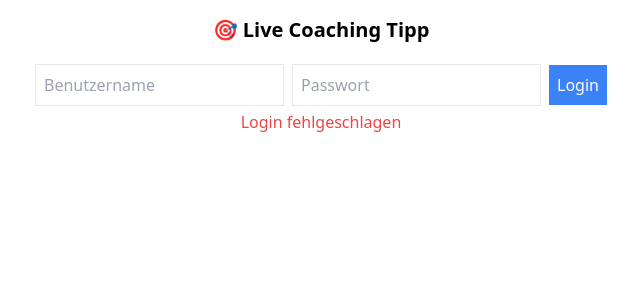
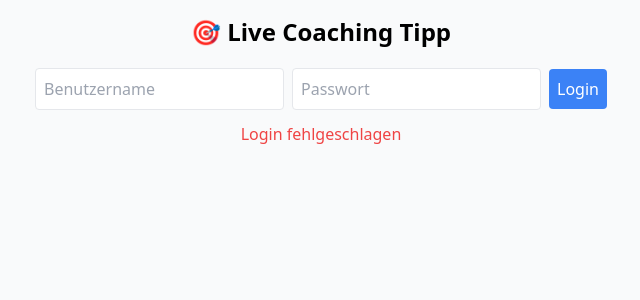
Before and after one commit to AiPhonic77/coaching-app, a React (Create React App) app: page / in a window 1280 px wide. Both pictures are taken after a click on the button "Login". Shown: the top 300 px of the page, without its empty margins (319-959 px from the left). Built offline with nearby package versions, Linux system fonts and the light colour scheme.

Commit message:
Update Coaching-Tipp-Logik

```diff
--- a/src/App.js
+++ b/src/App.js
@@ -15,7 +15,7 @@ export default function CoachingTips() {
     { user: 'agent2', pass: 'abcd' },
   ];
 
-  // ✅ Funktion: speichert Tipp per POST auf Netlify
+  // ✅ Neue Funktion: speichert Tipp per POST auf Netlify
   const saveTipToNetlify = async (tipp) => {
     try {
       await axios.post('/.netlify/functions/saveTip', { tipp });
@@ -25,26 +25,27 @@ export default function CoachingTips() {
     }
   };
 
-  // 🔁 Holt alle 3 Sekunden neue Tipps von n8n und speichert sie live
+  // ⏱ Holt regelmäßig neue Tipps von n8n und speichert sie live
   useEffect(() => {
     if (!loggedIn) return;
 
     const interval = setInterval(async () => {
       try {
         const res = await axios.get('https://aiphonic.app.n8n.cloud/webhook/coaching-tip');
-        const parsed = JSON.parse(res.data.message.content || '{}');
 
         const neuerTipp = {
-          tipp: parsed.tipp || 'Kein Tipp erhalten',
+          phase: res.data.phase || '',
+          stimmung: res.data.stimmung || '',
+          tipp: res.data.tipp || res.data.message?.content || '',
           timestamp: new Date().toISOString(),
           agent,
         };
 
         setData(neuerTipp);
         setError(null);
-        await saveTipToNetlify(parsed.tipp);
+
+        await saveTipToNetlify(neuerTipp);
       } catch (err) {
-        console.error(err);
         setError('Keine Verbindung zum Coaching-System.');
       }
     }, 3000);
@@ -52,9 +53,10 @@ export default function CoachingTips() {
     return () => clearInterval(interval);
   }, [loggedIn, agent]);
 
+  // 🧠 UI
   return (
-    <div className="p-4 text-center">
-      <h1 className="text-xl font-bold mb-4">🎯 Live Coaching Tipp</h1>
+    <div className="p-4 text-center min-h-screen bg-gray-50">
+      <h1 className="text-2xl font-bold mb-4">🎯 Live Coaching Tipp</h1>
 
       {!loggedIn && (
         <div>
@@ -63,14 +65,14 @@ export default function CoachingTips() {
             placeholder="Benutzername"
             value={username}
             onChange={(e) => setUsername(e.target.value)}
-            className="border p-2 m-1"
+            className="border p-2 m-1 rounded"
           />
           <input
             type="password"
             placeholder="Passwort"
             value={password}
             onChange={(e) => setPassword(e.target.value)}
-            className="border p-2 m-1"
+            className="border p-2 m-1 rounded"
           />
           <button
             onClick={() => {
@@ -82,24 +84,33 @@ export default function CoachingTips() {
                 setError('Login fehlgeschlagen');
               }
             }}
-            className="bg-blue-500 text-white p-2 m-1"
+            className="bg-blue-500 hover:bg-blue-600 text-white p-2 m-1 rounded"
           >
             Login
           </button>
-          {error && <p className="text-red-500">{error}</p>}
+          {error && <p className="text-red-500 mt-2">{error}</p>}
         </div>
       )}
 
       {loggedIn && data && (
-        <div className="bg-white shadow rounded p-4 mt-4 max-w-xl mx-auto">
-          <p className="text-gray-800 text-lg">{data.tipp}</p>
-          <p className="text-sm text-gray-400 mt-2">👤 Agent: {agent}</p>
-          <p className="text-sm text-gray-400">🕒 {data.timestamp}</p>
+        <div className="bg-white shadow-xl rounded-2xl p-6 mt-6 max-w-xl mx-auto text-left transition-all duration-300">
+          <p className="text-lg mb-2"><strong>📌 Phase:</strong> {data.phase || '–'}</p>
+          <p className="text-lg mb-2"><strong>🎭 Stimmung:</strong> {data.stimmung || '–'}</p>
+          <p className="text-lg mb-2"><strong>💡 Tipp:</strong> {data.tipp || '–'}</p>
+
+          <div className="text-sm text-gray-400 mt-4 flex justify-between">
+            <span>👤 Agent: {agent}</span>
+            <span>🕒 {data.timestamp}</span>
+          </div>
         </div>
       )}
 
       {loggedIn && !data && (
-        <p className="text-red-500 mt-4">Lade Coaching-Daten...</p>
+        <p className="text-gray-500 mt-4">Lade Coaching-Daten...</p>
+      )}
+
+      {loggedIn && error && (
+        <p className="text-red-500 mt-4">{error}</p>
       )}
     </div>
   );
```
